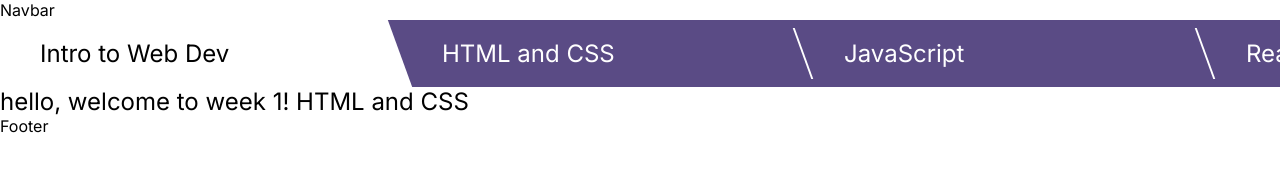
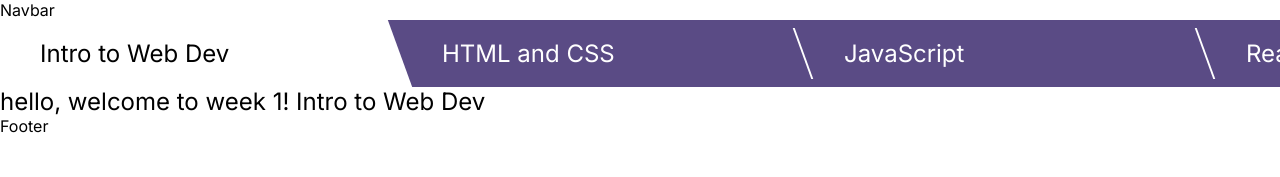
Before and after one commit to include-davis/cohort-platform, a Next.js app: page /workshop/1 in a window 1280 px wide. Shown: the top 177 px of the page. Built offline with nearby package versions, Linux system fonts and the light colour scheme.

Commit message:
fix: Workshop numbering

```diff
--- a/app/workshop/[num]/page.jsx
+++ b/app/workshop/[num]/page.jsx
@@ -5,10 +5,10 @@ import styles from "./workshop.module.scss";
 
 // params: { num: string }
 export default function Workshop({ params }){
-    const workshopTitles = ["Intro to Web Dev", "HTML and CSS", "JavaScript", "React.js and Next.js", "APIs and Backend"];
+    const workshopTitles = ["", "Intro to Web Dev", "HTML and CSS", "JavaScript", "React.js and Next.js", "APIs and Backend"];
     const navItems = []
-    for (let i = 0; i < workshopTitles.length; i ++) {
-        navItems.push([i + 1, workshopTitles[i]])
+    for (let i = 1; i < workshopTitles.length; i ++) {
+        navItems.push([i, workshopTitles[i]])
         if (i != workshopTitles.length - 1){
             navItems.push([workshopTitles.length * 2 - i, `d${i}`]);
         }
@@ -22,7 +22,7 @@ export default function Workshop({ params }){
                     <div key={item[0]} className={styles.tabContainer}>
                         { item[1][0] == "d" ?
                             <div className={styles.dividerContainer}>
-                                {item[1][1] != num - 1 && <div className={styles.divider}></div>}
+                                {item[1][1] != num && <div className={styles.divider}></div>}
                             </div>
                             :
                             <div className={[styles.navTab, (item[0] == 1) ? styles.firstNavTab : styles.laterNavTab, (item[0] == num)? styles.selectedTab : null].join(' ')}>
```
